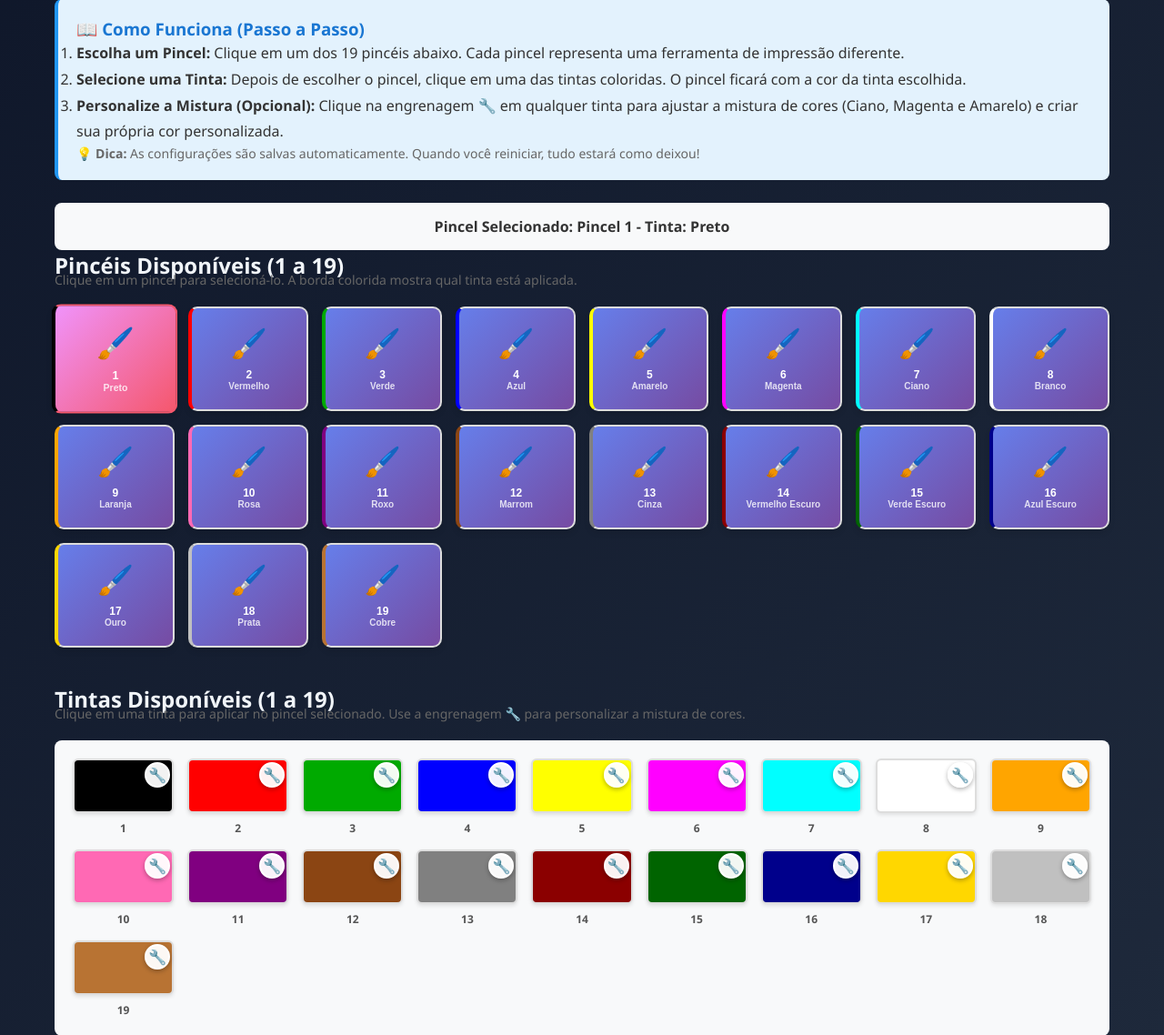
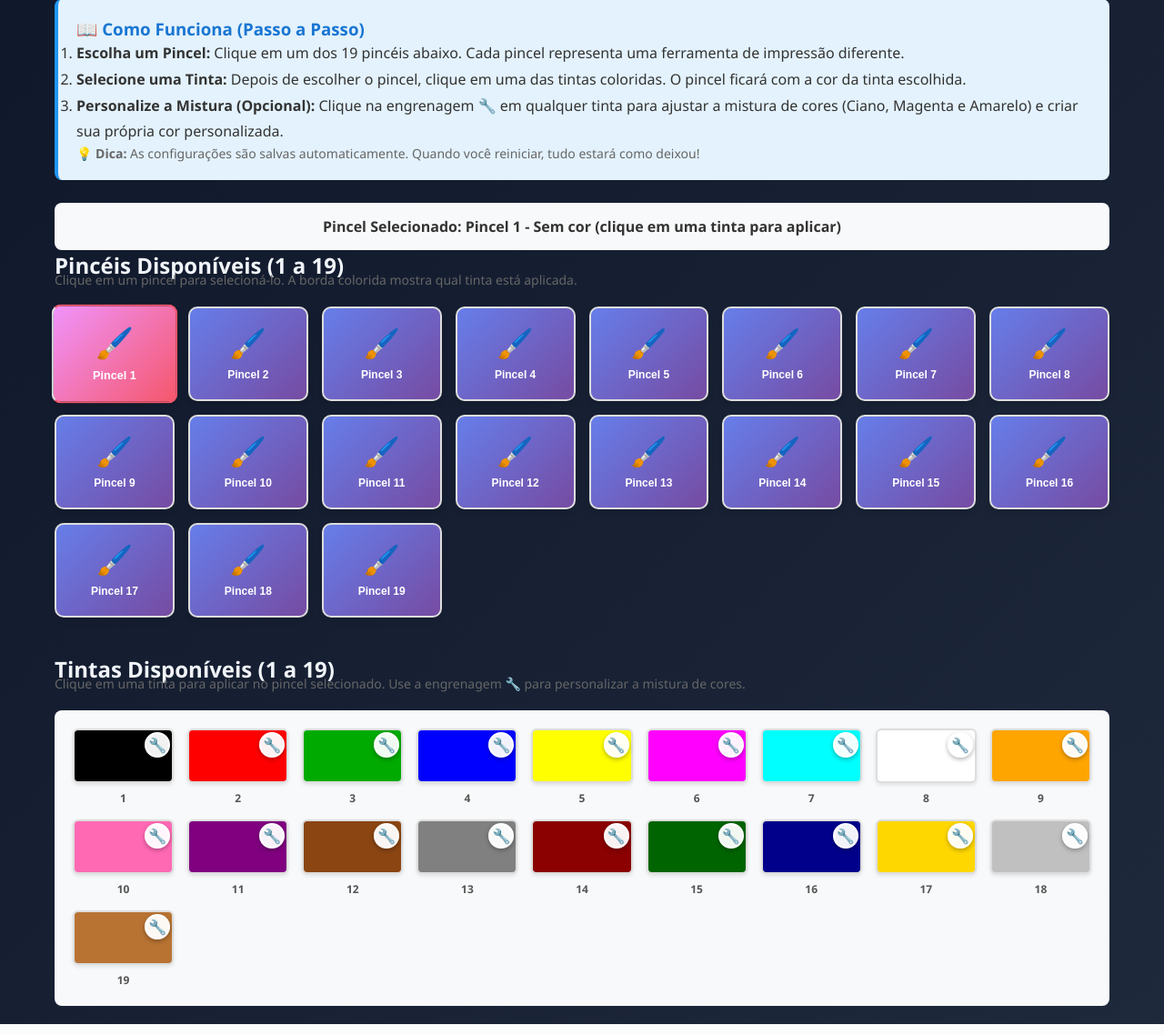
Before and after one commit to tonymichaelb/Chromasistem, a Flask app: page /colorir in a window 1280 px wide. Shown: the part 139-1277 px from the top of the page at 91% size. Run offline with Flask 3, Linux system fonts and the light colour scheme; the visitor is signed in with stand-in values (Sample User, id 1); data that the repository does not hold is empty; some libraries are stand-ins or nearby versions.

Commit message:
🎨 Pincéis agora são numerados 1-19 sem nomes de cores e começam sem cor até aplicar tinta

```diff
--- a/templates/colorir.html
+++ b/templates/colorir.html
@@ -488,27 +488,27 @@
     </div>
 
     <script>
-        // Cores padrão para cada pincel
-        const brushColors = {
-            0: { name: 'T0 - Preto', hex: '#000000' },
-            1: { name: 'T1 - Vermelho', hex: '#FF0000' },
-            2: { name: 'T2 - Verde', hex: '#00AA00' },
-            3: { name: 'T3 - Azul', hex: '#0000FF' },
-            4: { name: 'T4 - Amarelo', hex: '#FFFF00' },
-            5: { name: 'T5 - Magenta', hex: '#FF00FF' },
-            6: { name: 'T6 - Ciano', hex: '#00FFFF' },
-            7: { name: 'T7 - Branco', hex: '#FFFFFF' },
-            8: { name: 'T8 - Laranja', hex: '#FFA500' },
-            9: { name: 'T9 - Rosa', hex: '#FF69B4' },
-            10: { name: 'T10 - Roxo', hex: '#800080' },
-            11: { name: 'T11 - Marrom', hex: '#8B4513' },
-            12: { name: 'T12 - Cinza', hex: '#808080' },
-            13: { name: 'T13 - Vermelho Escuro', hex: '#8B0000' },
-            14: { name: 'T14 - Verde Escuro', hex: '#006400' },
-            15: { name: 'T15 - Azul Escuro', hex: '#00008B' },
-            16: { name: 'T16 - Ouro', hex: '#FFD700' },
-            17: { name: 'T17 - Prata', hex: '#C0C0C0' },
-            18: { name: 'T18 - Cobre', hex: '#B87333' }
+        // Cores padrão para cada tinta (não para pincéis)
+        const tintaDefaultColors = {
+            0: '#000000',
+            1: '#FF0000',
+            2: '#00AA00',
+            3: '#0000FF',
+            4: '#FFFF00',
+            5: '#FF00FF',
+            6: '#00FFFF',
+            7: '#FFFFFF',
+            8: '#FFA500',
+            9: '#FF69B4',
+            10: '#800080',
+            11: '#8B4513',
+            12: '#808080',
+            13: '#8B0000',
+            14: '#006400',
+            15: '#00008B',
+            16: '#FFD700',
+            17: '#C0C0C0',
+            18: '#B87333'
         };
 
         let currentBrushIndex = null;
@@ -538,8 +538,7 @@
             grid.innerHTML = '';
 
             for (let i = 0; i < 19; i++) {
-                const brush = brushColors[i];
-                const customColor = brushCustomColors[i] || brush.hex;
+                const customColor = brushCustomColors[i];
                 const btn = document.createElement('button');
                 btn.className = 'paintbrush-btn';
                 if (i === currentBrushIndex) {
@@ -547,13 +546,17 @@
                 }
                 btn.innerHTML = `
                     <div class="paintbrush-icon">🖌️</div>
-                    <div class="paintbrush-label">${i + 1}</div>
-                    <div class="paintbrush-label" style="font-size: 10px; opacity: 0.8;">${brush.name.split(' - ')[1]}</div>
+                    <div class="paintbrush-label">Pincel ${i + 1}</div>
                 `;
 
-                // Cor de fundo baseada na cor personalizada do pincel
-                btn.style.borderLeftColor = customColor;
-                btn.style.borderLeftWidth = '4px';
+                // Mostrar cor apenas se tiver sido aplicada uma tinta
+                if (customColor) {
+                    btn.style.borderLeftColor = customColor;
+                    btn.style.borderLeftWidth = '4px';
+                } else {
+                    btn.style.borderLeftColor = '#ddd';
+                    btn.style.borderLeftWidth = '2px';
+                }
 
                 // Clique no pincel = seleciona
                 btn.addEventListener('click', (e) => {
@@ -570,8 +573,7 @@
             container.innerHTML = '';
 
             for (let i = 0; i < 19; i++) {
-                const brush = brushColors[i];
-                const customColor = tintaCustomColors[i] || brush.hex;
+                const customColor = tintaCustomColors[i] || tintaDefaultColors[i];
                 const sample = document.createElement('div');
                 sample.className = 'color-sample';
                 sample.style.position = 'relative';
@@ -607,7 +609,7 @@
                 return;
             }
 
-            const tintaColor = tintaCustomColors[tintaIndex] || brushColors[tintaIndex].hex;
+            const tintaColor = tintaCustomColors[tintaIndex] || tintaDefaultColors[tintaIndex];
             const tintaMixture = brushMixtures[tintaIndex] || {a: 33, b: 33, c: 34};
 
             // Salvar cor personalizada do pincel
@@ -713,7 +715,6 @@
 
         function openMixtureModal(brushIndex) {
             currentEditingBrush = brushIndex;
-            const brush = brushColors[brushIndex];
             const mixture = brushMixtures[brushIndex] || {a: 33, b: 33, c: 34};
 
             // Atualizar modal
@@ -724,7 +725,7 @@
             // Atualizar seletor de cor com a cor atual da tinta
             const customColorPicker = document.getElementById('customColorPicker');
             const tintaColorPreview = document.getElementById('tintaColorPreview');
-            const currentTintaColor = tintaCustomColors[brushIndex] || brush.hex;
+            const currentTintaColor = tintaCustomColors[brushIndex] || tintaDefaultColors[brushIndex];
             if (customColorPicker) {
                 customColorPicker.value = currentTintaColor;
             }
@@ -918,9 +919,12 @@
 
             if (currentBrushIndex !== null) {
                 const brushNum = currentBrushIndex + 1;
-                const customColor = brushCustomColors[currentBrushIndex] || brushColors[currentBrushIndex]?.hex;
-                const colorName = Object.values(brushColors).find(b => b.hex === customColor)?.name?.split(' - ')[1] || 'Personalizada';
-                document.getElementById('currentBrush').textContent = `Pincel ${brushNum} - Tinta: ${colorName}`;
+                const customColor = brushCustomColors[currentBrushIndex];
+                if (customColor) {
+                    document.getElementById('currentBrush').textContent = `Pincel ${brushNum} - Com cor aplicada`;
+                } else {
+                    document.getElementById('currentBrush').textContent = `Pincel ${brushNum} - Sem cor (clique em uma tinta para aplicar)`;
+                }
             } else {
                 document.getElementById('currentBrush').textContent = 'Nenhum - Clique em um pincel para começar';
             }
```
